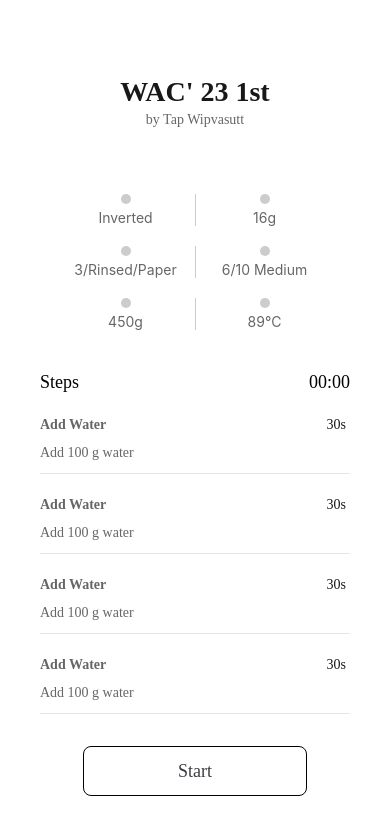
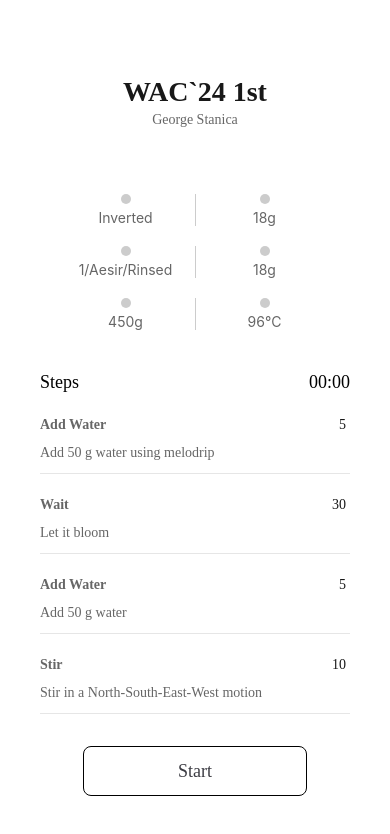
Before and after one commit to viranibaskurt/viranibaskurt.github.io, a React Native app: screen / in a window 390 px wide. Shown: the top 834 px of the page. Built offline with nearby package versions, Linux system fonts and the light colour scheme.

Commit message:
clean up. first recipe

```diff
--- a/App.tsx
+++ b/App.tsx
@@ -3,29 +3,55 @@
 import { StyleSheet, Image, ScrollView, View, Text, Animated, Dimensions, Button, TouchableOpacity } from 'react-native'
 import React, { useEffect, useRef, useState } from 'react'
 
+// const recipeJson: string = `{
+//     "method": "Inverted",
+//     "coffeeAmount": "16g",
+//     "paper": "3/Rinsed/Paper",
+//     "grindSize": "6/10 Medium",
+//     "waterAmount": "450g",
+//     "temperature": "89°C",
+//     "steps": [
+//       { "name": "Add Water", "desc": "Add 100 g water", "time": "30s" },
+//       { "name": "Add Water", "desc": "Add 100 g water", "time": "30s" },
+//       { "name": "Add Water", "desc": "Add 100 g water", "time": "30s" },
+//       { "name": "Add Water", "desc": "Add 100 g water", "time": "30s" },
+//       { "name": "Add Water", "desc": "Add 100 g water", "time": "30s" },
+//       { "name": "Add Water", "desc": "Add 100 g water", "time": "30s" },
+//       { "name": "Add Water", "desc": "Add 100 g water", "time": "30s" },
+//       { "name": "Add Water", "desc": "Add 100 g water", "time": "30s" },
+//       { "name": "Add Water", "desc": "Add 100 g water", "time": "30s" },
+//       { "name": "Add Water", "desc": "Add 100 g water", "time": "30s" },
+//       { "name": "Add Water", "desc": "Add 100 g water", "time": "30s" },
+//       { "name": "Add Water", "desc": "Add 100 g water", "time": "30s" }
+//     ]
+//   }`;
+
 const recipeJson: string = `{
+    "name" : "WAC\`24 1st",
+    "author": "George Stanica",
     "method": "Inverted",
-    "coffeeAmount": "16g",
-    "paper": "3/Rinsed/Paper",
-    "grindSize": "6/10 Medium",
+    "coffeeAmount": "18g",
+    "paper": "1/Aesir/Rinsed",
+    "grindSize": "7/10 Medium",
     "waterAmount": "450g",
-    "temperature": "89°C",
+    "temperature": "96°C",
     "steps": [
-      { "name": "Add Water", "desc": "Add 100 g water", "time": "30s" },
-      { "name": "Add Water", "desc": "Add 100 g water", "time": "30s" },
-      { "name": "Add Water", "desc": "Add 100 g water", "time": "30s" },
-      { "name": "Add Water", "desc": "Add 100 g water", "time": "30s" },
-      { "name": "Add Water", "desc": "Add 100 g water", "time": "30s" },
-      { "name": "Add Water", "desc": "Add 100 g water", "time": "30s" },
-      { "name": "Add Water", "desc": "Add 100 g water", "time": "30s" },
-      { "name": "Add Water", "desc": "Add 100 g water", "time": "30s" },
-      { "name": "Add Water", "desc": "Add 100 g water", "time": "30s" },
-      { "name": "Add Water", "desc": "Add 100 g water", "time": "30s" },
-      { "name": "Add Water", "desc": "Add 100 g water", "time": "30s" },
-      { "name": "Add Water", "desc": "Add 100 g water", "time": "30s" }
+      { "name": "Add Water", "desc": "Add 50 g water using melodrip", "time": "5" },
+      { "name": "Wait", "desc": "Let it bloom", "time": "30" },
+      { "name": "Add Water", "desc": "Add 50 g water", "time": "5" },
+      { "name": "Stir", "desc": "Stir in a North-South-East-West motion", "time": "10" },
+      { "name": "Wait", "desc": "", "time": "30" },
+      { "name": "Attach the Cap", "desc": "", "time": "5" },
+      { "name": "Remove Excessive Air", "desc": "Remove excessive air gently", "time": "10" },
+      { "name": "Swirl", "desc": "Swirl gently", "time": "5" },
+      { "name": "Flip", "desc": "Flip by holding the plunger", "time": "5" },
+      { "name": "Press", "desc": "Press until you have approx. 76-79g", "time": "30" },
+      { "name": "Dilute", "desc": "Add 100 g water", "time": "30" },
+      { "name": "Add Water", "desc": "Add 130 g water", "time": "5" },
+      { "name": "Add Room Temperature Water", "desc": "Add 20 g room temperature water", "time": "5" },
+      { "name": "Enjoy", "desc": "", "time": "" }
     ]
   }`;
-
 
 
 const SourceCodeProRegular: string = 'Source Code Pro'
@@ -72,23 +98,33 @@ const recipeJson: string = `{
     );
 };
 
+type InfoRowProps = {
+    infoLeft: string;
+    infoRight: string;
+};
+
+const InfoRow: React.FC<InfoRowProps> = ({ infoLeft, infoRight }) => {
+    return (
+        <View style={styles.row}>
+            <View style={styles.column}>
+                <View style={styles.circle} />
+                <Text style={styles.text}>{infoLeft}</Text>
+            </View>
+            <View style={styles.divider} />
+            <View style={styles.column}>
+                <View style={styles.circle} />
+                <Text style={styles.text}>{infoRight}</Text>
+            </View>
+        </View>
+    );
+}
 
 
 const App: React.FC = () => {
-    const recipeName: string = 'WAC\' 23 1st';
-    const author: string = 'by Tap Wipvasutt';
-
-
-    const icons: string[] = [
-      '🔥',
-      '🔥',
-      '🔥',
-      '🔥',
-      '🔥',
-      '🔥',
-    ];
 
     type Recipe = {
+        name: string,
+        author: string,
         method: string,
         coffeeAmount: string,
         paper: string,
@@ -190,51 +226,14 @@ const App: React.FC = () => {
     return (
         <View style={[styles.rootContainer,]}>
             <View style={[styles.title,]}>
-            <Text style={[styles.recipeName,]}>{recipeName}</Text>
-            <Text style={[styles.author,]}>{author}</Text>
+                <Text style={[styles.recipeName,]}>{recipe.name}</Text>
+                <Text style={[styles.author,]}>{recipe.author}</Text>
             </View>
             <Animated.View style={[styles.header, { opacity: alpha, height: animateHeaderHeight }]}>
-
-
                 <View style={styles.container}>
-              {/* Row 1 */}
-              <View style={styles.row}>
-                <View style={styles.column}>
-                  <View style={styles.circle} />
-                  <Text style={styles.text}>{recipe.method}</Text>
-                </View>
-                <View style={styles.divider} />
-                <View style={styles.column}>
-                  <View style={styles.circle} />
-                  <Text style={styles.text}>{recipe.coffeeAmount}</Text>
-                </View>
-              </View>
-
-              {/* Row 2 */}
-              <View style={styles.row}>
-                <View style={styles.column}>
-                  <View style={styles.circle} />
-                  <Text style={styles.text}>{recipe.paper}</Text>
-                </View>
-                <View style={styles.divider} />
-                <View style={styles.column}>
-                  <View style={styles.circle} />
-                  <Text style={styles.text}>{recipe.grindSize}</Text>
-                </View>
-              </View>
-
-              {/* Row 3 */}
-              <View style={styles.row}>
-                <View style={styles.column}>
-                  <View style={styles.circle} />
-                  <Text style={styles.text}>{recipe.waterAmount}</Text>
-                </View>
-                <View style={styles.divider} />
-                <View style={styles.column}>
-                  <View style={styles.circle} />
-                  <Text style={styles.text}>{recipe.temperature}</Text>
-                </View>
-              </View>
+                    <InfoRow infoLeft={recipe.method} infoRight={recipe.coffeeAmount} />
+                    <InfoRow infoLeft={recipe.paper} infoRight={recipe.coffeeAmount} />
+                    <InfoRow infoLeft={recipe.waterAmount} infoRight={recipe.temperature} />
                 </View>
             </Animated.View>
             <View style={[styles.stepsContainer]}>
@@ -303,18 +302,6 @@ https://clintgoodman27.medium.com/how-to-make-your-react-native-project-work-for
 https://aureliomerenda.medium.com/create-a-native-web-app-with-react-native-web-419acac86b82
 */
 
-
-
-
-
-
-// export default function Index() {
-
-
-
-
-// }
-
 const styles = StyleSheet.create(
     {
         container: {
@@ -357,10 +344,6 @@ const styles = StyleSheet.create(
             textAlign: 'center',
             // fontFamily:SourceCodeProRegular,
         },
-
-
-
-
         rootContainer: {
             // width: getRatio(designWidth),
             // height: getRatio(designHeight),
@@ -403,25 +386,6 @@ const styles = StyleSheet.create(
             paddingLeft: getRatio(40),
 
         },
-    // infoElement: {
-    //   paddingHorizontal: "1%",
-    //   paddingVertical: "1%",
-    //   borderRadius: "1%",
-    //   // backgroundColor: 'oldlace',
-    //   marginHorizontal: '1%',
-    //   marginBottom: "1%",
-    //   minWidth: '40%',
-    //   textAlign: 'center',
-    // },
-    // infoText: {
-    //   fontSize: 14,
-    //   color: '#666666',
-    //   textAlign: 'center',
-    //   fontFamily: SourceCodeProRegular,
-    // },
-    // infoSpace: {
-    //   height: 4,
-    // },
         stepsHeaderView: {
             flexDirection: 'row',
             flexWrap: 'wrap',
```
Lines whose indentation alone changed are shown as unchanged.
